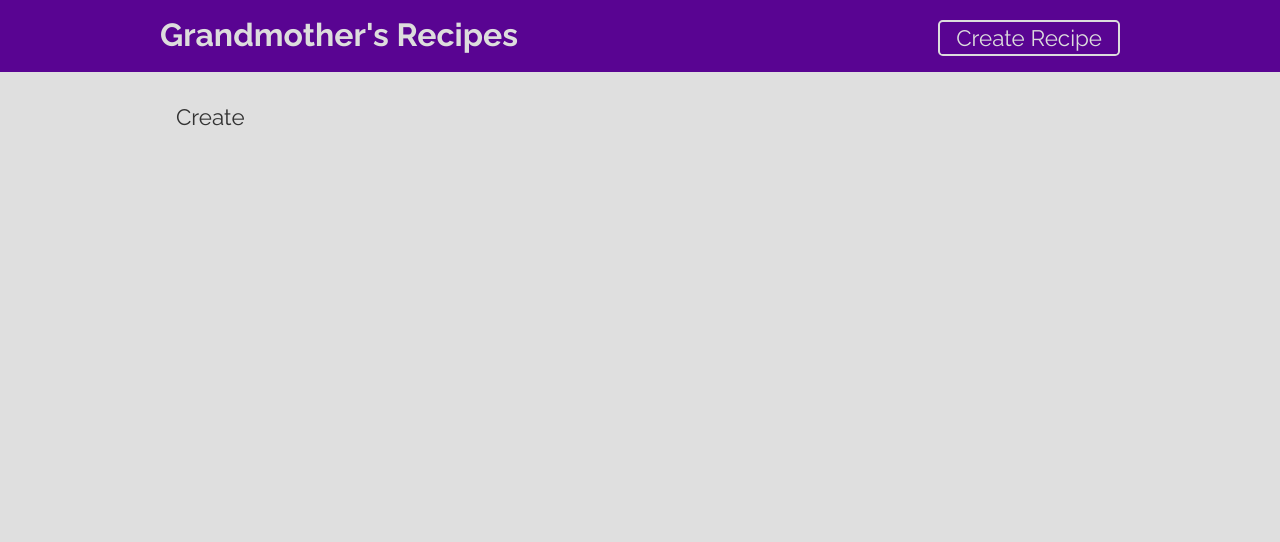
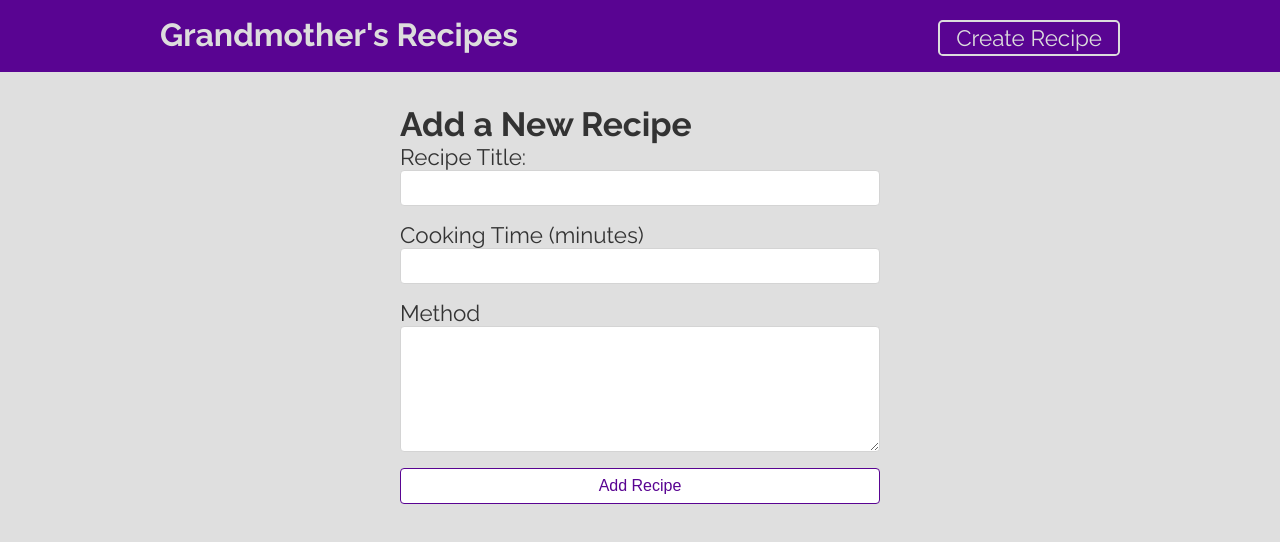
Before and after one commit to codehvila/Recetas, a React (Create React App) app: page /create in a window 1280 px wide. Shown: the top 542 px of the page. Built offline with nearby package versions, Linux system fonts and the light colour scheme.

Commit message:
Create Recipe Add page

```diff
--- a/src/pages/create/Create.js
+++ b/src/pages/create/Create.js
@@ -1,5 +1,55 @@
+import { useState } from "react";
+import useFetch from "../../hooks/useFetch";
+
 import styles from "./Create.module.css";
 
 export default function Create() {
-  return <div className={styles.Create}>Create</div>;
+  const [title, setTitle] = useState("");
+  const [cookingTime, setCookingTime] = useState("");
+  const [method, setMethod] = useState("");
+
+  console.log(title);
+  console.log(cookingTime);
+  console.log(method);
+
+  const handleSubmit = (e) => {
+    e.preventDefault();
+    console.log(title, method, cookingTime);
+  };
+
+  return (
+    <div className={styles.Create}>
+      <h2>Add a New Recipe</h2>
+      <form onSubmit={handleSubmit}>
+        <label>
+          <span>Recipe Title:</span>
+          <input
+            type="text"
+            onChange={(e) => setTitle(e.target.value)}
+            value={title}
+            required
+          ></input>
+        </label>
+        <label>
+          <span>Cooking Time (minutes)</span>
+          <input
+            type="number"
+            onChange={(e) => setCookingTime(e.target.value)}
+            value={cookingTime}
+            required
+          ></input>
+        </label>
+        <label>
+          <span>Method</span>
+          <textarea
+            onChange={(e) => setMethod(e.target.value)}
+            value={method}
+            rows="6"
+            required
+          ></textarea>
+        </label>
+        <button>Add Recipe</button>
+      </form>
+    </div>
+  );
 }
--- a/src/pages/create/Create.module.css
+++ b/src/pages/create/Create.module.css
@@ -0,0 +1,31 @@
+.Create {
+  max-width: 480px;
+  margin-left: auto;
+  margin-right: auto;
+}
+
+.Create input, textarea, button {
+  color: #333;
+  font-size: 1rem;
+  border-radius: calc(1rem / 4);
+  border: 1px solid #d4d4d4;
+  background-color: #fff;
+  display: block;
+  width: 100%;
+  box-sizing: border-box;
+  padding: calc(1rem / 2);
+  margin-bottom: 1rem;
+}
+
+.Create button {
+  cursor: pointer;
+  background-color: #fff;
+  border: 1px solid rgb(89, 4, 146);
+  color: rgb(89, 4, 146);
+}
+
+.Create button:hover {
+  background-color: rgb(89, 4, 146);
+  color: #ddd;
+  transition: all 0.2s ease;
+}
```
